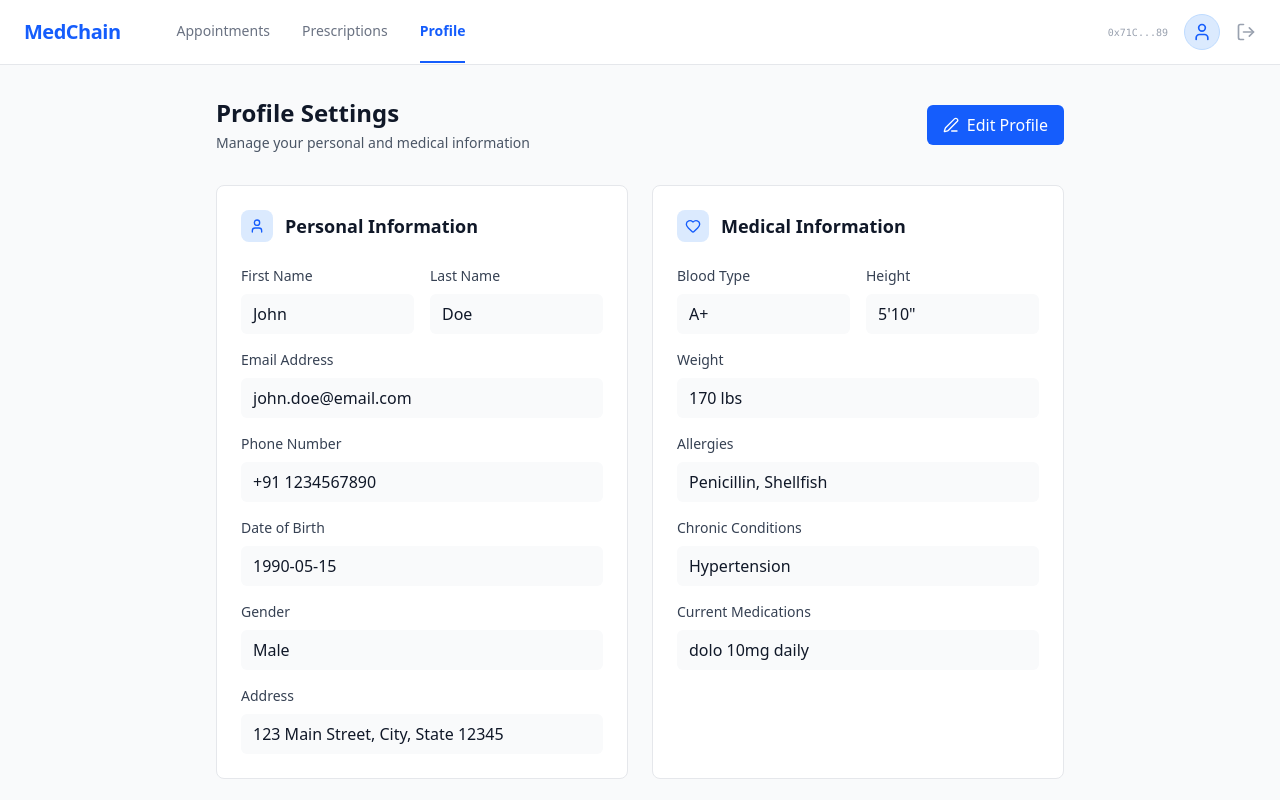
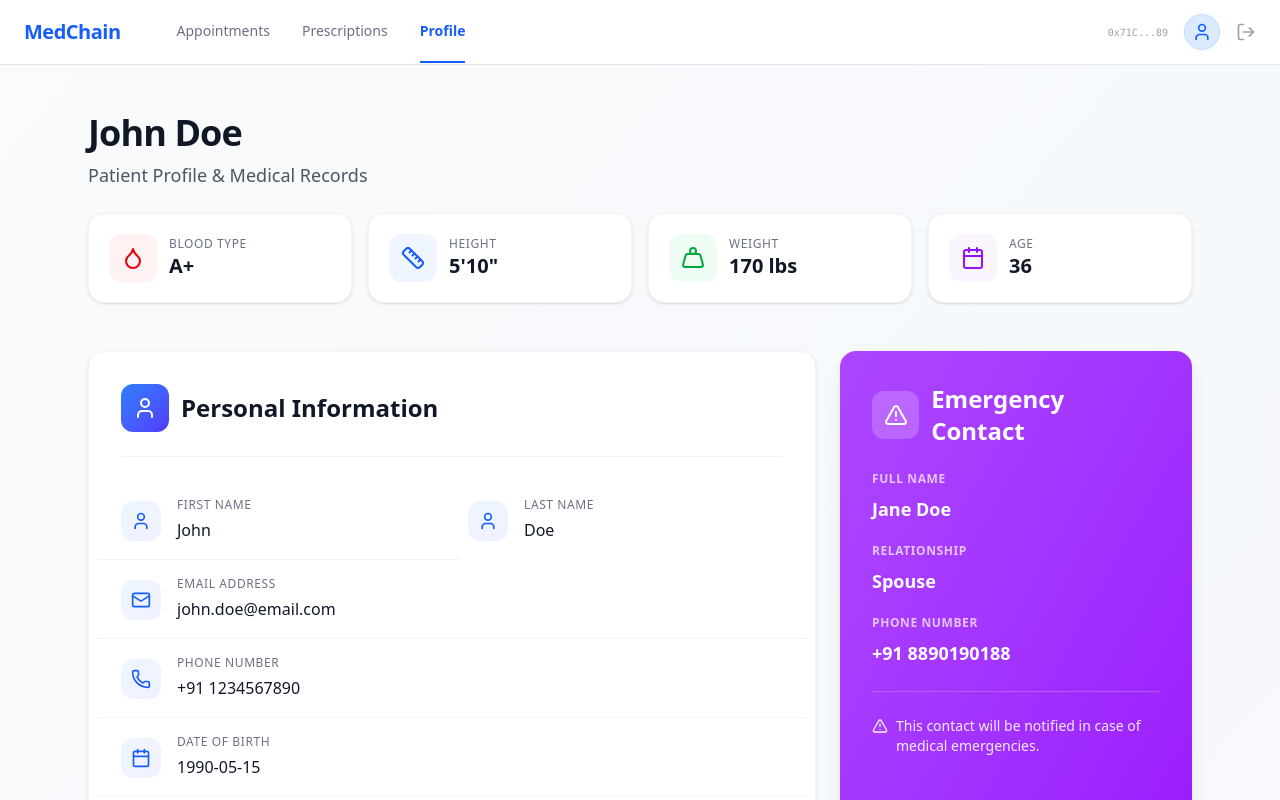
Before and after one commit to KodeinKGP-Technology-Web-3-0-Society/GMUN_WORKSHOP_KIK, a React (Vite) app: page / in a window 1280 px wide. Both pictures are taken after a click on the button "Profile". Shown: the top 800 px of the page. Built offline with nearby package versions, Linux system fonts and the light colour scheme.

Commit message:
update profile

```diff
--- a/src/components/Profile.jsx
+++ b/src/components/Profile.jsx
@@ -1,4 +1,3 @@
-import { useState } from "react";
 import {
   User,
   Mail,
@@ -6,15 +5,16 @@ import {
   Calendar,
   Heart,
   AlertTriangle,
-  Users,
-  Edit3,
-  Save,
-  X
+  MapPin,
+  Droplet,
+  Ruler,
+  Weight,
+  Pill,
+  Activity,
 } from "lucide-react";
 
 function Profile() {
-  const [isEditing, setIsEditing] = useState(false);
-  const [formData, setFormData] = useState({
+  const profileData = {
     // Personal Information
     firstName: "John",
     lastName: "Doe",
@@ -36,186 +36,252 @@ function Profile() {
     emergencyName: "Jane Doe",
     emergencyRelation: "Spouse",
     emergencyPhone: "+91 8890190188",
-  });
-
-  const handleInputChange = (field, value) => {
-    setFormData(prev => ({
-      ...prev,
-      [field]: value
-    }));
   };
 
-  const handleSave = () => {
-    // Here you would typically send data to backend
-    console.log("Saving profile data:", formData);
-    setIsEditing(false);
-    // Show success message
-  };
-
-  const handleCancel = () => {
-    setIsEditing(false);
-    // Reset form data to original values if needed
-  };
-
-  const ProfileSection = ({ title, icon: Icon, children }) => (
-    <div className="bg-white rounded-lg border border-gray-200 p-6">
-      <div className="flex items-center gap-3 mb-6">
-        <div className="w-8 h-8 rounded-lg bg-blue-100 flex items-center justify-center">
-          <Icon className="w-4 h-4 text-blue-600" />
+  const InfoRow = ({ icon: Icon, label, value }) => (
+    <div className="group py-4 border-b border-gray-100 last:border-0 hover:bg-gray-50/50 -mx-6 px-6 transition-colors">
+      <div className="flex items-start gap-4">
+        <div className="mt-1 w-10 h-10 rounded-xl bg-gradient-to-br from-blue-50 to-indigo-50 flex items-center justify-center shrink-0">
+          <Icon className="w-5 h-5 text-blue-600" />
         </div>
-        <h3 className="text-lg font-semibold text-gray-900">{title}</h3>
+        <div className="flex-1 min-w-0">
+          <div className="text-xs font-medium text-gray-500 uppercase tracking-wider mb-1">
+            {label}
+          </div>
+          <div className="text-gray-900 font-medium leading-relaxed">
+            {value || (
+              <span className="text-gray-400 italic">Not specified</span>
+            )}
+          </div>
+        </div>
       </div>
-      {children}
-    </div>
-  );
-
-  const InputField = ({ label, field, type = "text", placeholder }) => (
-    <div>
-      <label className="block text-sm font-medium text-gray-700 mb-2">
-        {label}
-      </label>
-      {isEditing ? (
-        type === "select" ? (
-          <select
-            value={formData[field]}
-            onChange={(e) => handleInputChange(field, e.target.value)}
-            className="w-full px-3 py-2 border border-gray-300 rounded-md focus:outline-none focus:ring-2 focus:ring-blue-500 focus:border-blue-500"
-          >
-            <option value="Male">Male</option>
-            <option value="Female">Female</option>
-            <option value="Other">Other</option>
-          </select>
-        ) : type === "textarea" ? (
-          <textarea
-            value={formData[field]}
-            onChange={(e) => handleInputChange(field, e.target.value)}
-            placeholder={placeholder}
-            rows={3}
-            className="w-full px-3 py-2 border border-gray-300 rounded-md focus:outline-none focus:ring-2 focus:ring-blue-500 focus:border-blue-500"
-          />
-        ) : (
-          <input
-            type={type}
-            value={formData[field]}
-            onChange={(e) => handleInputChange(field, e.target.value)}
-            placeholder={placeholder}
-            className="w-full px-3 py-2 border border-gray-300 rounded-md focus:outline-none focus:ring-2 focus:ring-blue-500 focus:border-blue-500"
-          />
-        )
-      ) : (
-        <div className="px-3 py-2 bg-gray-50 rounded-md text-gray-900">
-          {formData[field] || "Not specified"}
-        </div>
-      )}
     </div>
   );
 
   return (
-    <div className="min-h-screen bg-gray-50">
-      <div className="max-w-4xl mx-auto px-6 py-8">
-        {/* Header */}
-        <div className="flex items-center justify-between mb-8">
-          <div>
-            <h1 className="text-2xl font-semibold text-gray-900">Profile Settings</h1>
-            <p className="text-sm text-gray-600 mt-1">
-              Manage your personal and medical information
-            </p>
+    <div className="min-h-screen bg-gradient-to-br from-gray-50 via-blue-50/30 to-indigo-50/20">
+      <div className="max-w-6xl mx-auto px-6 py-12">
+        {/* Hero Header */}
+        <div className="mb-12">
+          <div className="mb-6">
+            <div>
+              <h1 className="text-4xl font-bold text-gray-900 mb-2 tracking-tight">
+                {profileData.firstName} {profileData.lastName}
+              </h1>
+              <p className="text-gray-600 text-lg">
+                Patient Profile & Medical Records
+              </p>
+            </div>
           </div>
 
-          <div className="flex items-center gap-3">
-            {isEditing ? (
-              <>
-                <button
-                  onClick={handleCancel}
-                  className="flex items-center gap-2 px-4 py-2 border border-gray-300 rounded-md text-gray-700 hover:bg-gray-50"
-                >
-                  <X className="w-4 h-4" />
-                  Cancel
-                </button>
-                <button
-                  onClick={handleSave}
-                  className="flex items-center gap-2 px-4 py-2 bg-blue-600 text-white rounded-md hover:bg-blue-700"
-                >
-                  <Save className="w-4 h-4" />
-                  Save Changes
-                </button>
-              </>
-            ) : (
-              <button
-                onClick={() => setIsEditing(true)}
-                className="flex items-center gap-2 px-4 py-2 bg-blue-600 text-white rounded-md hover:bg-blue-700"
-              >
-                <Edit3 className="w-4 h-4" />
-                Edit Profile
-              </button>
-            )}
+          {/* Quick Stats */}
+          <div className="grid grid-cols-4 gap-4">
+            <div className="bg-white rounded-2xl p-5 shadow-sm border border-gray-100">
+              <div className="flex items-center gap-3">
+                <div className="w-12 h-12 rounded-xl bg-red-50 flex items-center justify-center">
+                  <Droplet className="w-6 h-6 text-red-600" />
+                </div>
+                <div>
+                  <div className="text-xs text-gray-500 font-medium uppercase tracking-wider">
+                    Blood Type
+                  </div>
+                  <div className="text-xl font-bold text-gray-900">
+                    {profileData.bloodType}
+                  </div>
+                </div>
+              </div>
+            </div>
+            <div className="bg-white rounded-2xl p-5 shadow-sm border border-gray-100">
+              <div className="flex items-center gap-3">
+                <div className="w-12 h-12 rounded-xl bg-blue-50 flex items-center justify-center">
+                  <Ruler className="w-6 h-6 text-blue-600" />
+                </div>
+                <div>
+                  <div className="text-xs text-gray-500 font-medium uppercase tracking-wider">
+                    Height
+                  </div>
+                  <div className="text-xl font-bold text-gray-900">
+                    {profileData.height}
+                  </div>
+                </div>
+              </div>
+            </div>
+            <div className="bg-white rounded-2xl p-5 shadow-sm border border-gray-100">
+              <div className="flex items-center gap-3">
+                <div className="w-12 h-12 rounded-xl bg-green-50 flex items-center justify-center">
+                  <Weight className="w-6 h-6 text-green-600" />
+                </div>
+                <div>
+                  <div className="text-xs text-gray-500 font-medium uppercase tracking-wider">
+                    Weight
+                  </div>
+                  <div className="text-xl font-bold text-gray-900">
+                    {profileData.weight}
+                  </div>
+                </div>
+              </div>
+            </div>
+            <div className="bg-white rounded-2xl p-5 shadow-sm border border-gray-100">
+              <div className="flex items-center gap-3">
+                <div className="w-12 h-12 rounded-xl bg-purple-50 flex items-center justify-center">
+                  <Calendar className="w-6 h-6 text-purple-600" />
+                </div>
+                <div>
+                  <div className="text-xs text-gray-500 font-medium uppercase tracking-wider">
+                    Age
+                  </div>
+                  <div className="text-xl font-bold text-gray-900">
+                    {new Date().getFullYear() -
+                      new Date(profileData.dateOfBirth).getFullYear()}
+                  </div>
+                </div>
+              </div>
+            </div>
           </div>
         </div>
 
-        <div className="grid lg:grid-cols-2 gap-6">
-          {/* Personal Information */}
-          <ProfileSection title="Personal Information" icon={User}>
-            <div className="space-y-4">
-              <div className="grid grid-cols-2 gap-4">
-                <InputField label="First Name" field="firstName" />
-                <InputField label="Last Name" field="lastName" />
+        <div className="grid lg:grid-cols-3 gap-6">
+          {/* Personal Information - Spans 2 columns */}
+          <div className="lg:col-span-2 bg-white rounded-2xl shadow-sm border border-gray-100 p-8">
+            <div className="flex items-center gap-3 mb-6 pb-6 border-b border-gray-100">
+              <div className="w-12 h-12 rounded-xl bg-gradient-to-br from-blue-500 to-indigo-600 flex items-center justify-center">
+                <User className="w-6 h-6 text-white" />
               </div>
-              <InputField label="Email Address" field="email" type="email" />
-              <InputField label="Phone Number" field="phone" type="tel" />
-              <InputField label="Date of Birth" field="dateOfBirth" type="date" />
-              <InputField label="Gender" field="gender" type="select" />
-              <InputField label="Address" field="address" type="textarea" />
+              <h2 className="text-2xl font-bold text-gray-900">
+                Personal Information
+              </h2>
             </div>
-          </ProfileSection>
 
-          {/* Medical Information */}
-          <ProfileSection title="Medical Information" icon={Heart}>
-            <div className="space-y-4">
-              <div className="grid grid-cols-2 gap-4">
-                <InputField label="Blood Type" field="bloodType" />
-                <InputField label="Height" field="height" />
+            <div>
+              <div className="grid md:grid-cols-2 gap-x-8">
+                <InfoRow
+                  icon={User}
+                  label="First Name"
+                  value={profileData.firstName}
+                />
+                <InfoRow
+                  icon={User}
+                  label="Last Name"
+                  value={profileData.lastName}
+                />
               </div>
-              <InputField label="Weight" field="weight" />
-              <InputField
-                label="Allergies"
-                field="allergies"
-                type="textarea"
-                placeholder="List any known allergies..."
+              <InfoRow
+                icon={Mail}
+                label="Email Address"
+                value={profileData.email}
               />
-              <InputField
-                label="Chronic Conditions"
-                field="chronicConditions"
-                type="textarea"
-                placeholder="List any chronic medical conditions..."
+              <InfoRow
+                icon={Phone}
+                label="Phone Number"
+                value={profileData.phone}
               />
-              <InputField
-                label="Current Medications"
-                field="currentMedications"
-                type="textarea"
-                placeholder="List current medications and dosages..."
+              <InfoRow
+                icon={Calendar}
+                label="Date of Birth"
+                value={profileData.dateOfBirth}
+              />
+              <InfoRow icon={User} label="Gender" value={profileData.gender} />
+              <InfoRow
+                icon={MapPin}
+                label="Address"
+                value={profileData.address}
               />
             </div>
-          </ProfileSection>
+          </div>
 
           {/* Emergency Contact */}
-          <ProfileSection title="Emergency Contact" icon={AlertTriangle}>
-            <div className="space-y-4">
-              <InputField label="Full Name" field="emergencyName" />
-              <InputField label="Relationship" field="emergencyRelation" />
-              <InputField label="Phone Number" field="emergencyPhone" type="tel" />
+          <div className="bg-gradient-to-br from-purple-500 to-purple-600 rounded-2xl shadow-lg p-8 text-white">
+            <div className="flex items-center gap-3 mb-6">
+              <div className="w-12 h-12 rounded-xl bg-white/20 backdrop-blur flex items-center justify-center">
+                <AlertTriangle className="w-6 h-6 text-white" />
+              </div>
+              <h2 className="text-2xl font-bold">Emergency Contact</h2>
             </div>
-          </ProfileSection>
+
+            <div className="space-y-5">
+              <div>
+                <div className="text-xs font-semibold uppercase tracking-wider mb-2 text-white/70">
+                  Full Name
+                </div>
+                <div className="text-lg font-semibold">
+                  {profileData.emergencyName}
+                </div>
+              </div>
+
+              <div>
+                <div className="text-xs font-semibold uppercase tracking-wider mb-2 text-white/70">
+                  Relationship
+                </div>
+                <div className="text-lg font-semibold">
+                  {profileData.emergencyRelation}
+                </div>
+              </div>
+
+              <div>
+                <div className="text-xs font-semibold uppercase tracking-wider mb-2 text-white/70">
+                  Phone Number
+                </div>
+                <div className="text-lg font-semibold">
+                  {profileData.emergencyPhone}
+                </div>
+              </div>
+            </div>
+
+            <div className="mt-6 pt-6 border-t border-white/20">
+              <div className="flex items-start gap-2 text-sm text-white/90">
+                <AlertTriangle className="w-4 h-4 mt-0.5 shrink-0" />
+                <p>
+                  This contact will be notified in case of medical emergencies.
+                </p>
+              </div>
+            </div>
+          </div>
+
+          {/* Medical Information - Full width */}
+          <div className="lg:col-span-3 bg-white rounded-2xl shadow-sm border border-gray-100 p-8">
+            <div className="flex items-center gap-3 mb-6 pb-6 border-b border-gray-100">
+              <div className="w-12 h-12 rounded-xl bg-gradient-to-br from-green-500 to-emerald-600 flex items-center justify-center">
+                <Heart className="w-6 h-6 text-white" />
+              </div>
+              <h2 className="text-2xl font-bold text-gray-900">
+                Medical Information
+              </h2>
+            </div>
+
+            <div className="grid md:grid-cols-2 gap-x-8">
+              <InfoRow
+                icon={AlertTriangle}
+                label="Allergies"
+                value={profileData.allergies}
+              />
+              <InfoRow
+                icon={Activity}
+                label="Chronic Conditions"
+                value={profileData.chronicConditions}
+              />
+            </div>
+            <InfoRow
+              icon={Pill}
+              label="Current Medications"
+              value={profileData.currentMedications}
+            />
+          </div>
         </div>
 
-        {/* Additional Information Note */}
-        <div className="mt-8 p-4 bg-blue-50 rounded-lg border border-blue-200">
-          <div className="flex gap-3">
-            <AlertTriangle className="w-5 h-5 text-blue-600 mt-0.5 shrink-0" />
-            <div className="text-sm text-blue-800">
-              <p className="font-medium mb-1">Important Note</p>
-              <p>
-                Please ensure all medical information is accurate and up-to-date.
-                This information helps healthcare providers give you better care during emergencies.
+        {/* Information Note */}
+        <div className="mt-6 bg-gradient-to-r from-blue-50 to-indigo-50 rounded-2xl p-6 border border-blue-100">
+          <div className="flex gap-4">
+            <div className="w-10 h-10 rounded-xl bg-blue-100 flex items-center justify-center shrink-0">
+              <AlertTriangle className="w-5 h-5 text-blue-600" />
+            </div>
+            <div>
+              <h3 className="font-semibold text-gray-900 mb-1">
+                Keep Your Information Current
+              </h3>
+              <p className="text-sm text-gray-600 leading-relaxed">
+                Accurate and up-to-date medical information enables healthcare
+                providers to deliver better care during appointments and
+                emergencies. Please review and update your profile regularly.
               </p>
             </div>
           </div>
```
Also changed, not shown: 2 other files (tests, documents, lock files or other folders).
